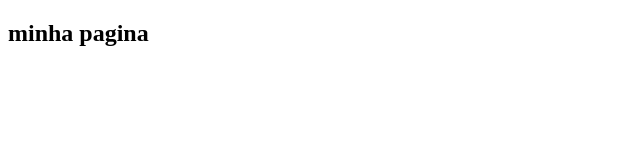
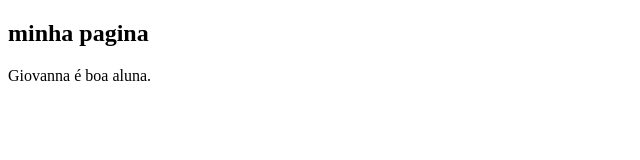
Before and after one commit to Giovanna1205/primeira-aula-git, a plain HTML site: page pagina.html in a window 1280 px wide. Shown: the whole page, without its empty margins (0-640 px from the left). Drawn offline with Linux system fonts and the light colour scheme.

Commit message:
update index

```diff
--- a/pagina.html
+++ b/pagina.html
@@ -7,5 +7,6 @@
 </head>
 <body>
     <h2>minha pagina</h2>
+    <p>Giovanna é boa aluna.</p>
 </body>
 </html>
```
